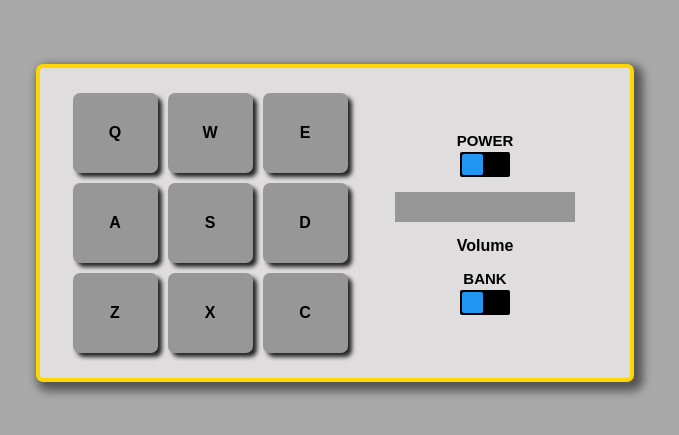
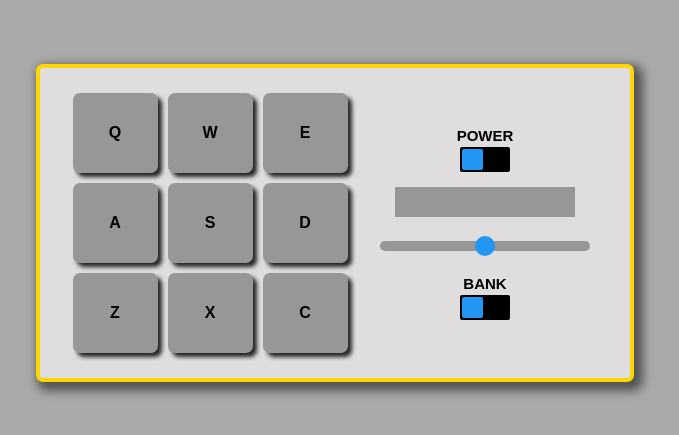
Before and after one commit to alewiahmed/drum-machine, a React (Create React App) app: page / in a window 1280 px wide. Shown: the part 177-612 px from the top of the page, without its empty margins (305-984 px from the left). Built offline with nearby package versions, Linux system fonts and the light colour scheme.

Commit message:
Added the volumeSlider input type.

```diff
--- a/src/App.css
+++ b/src/App.css
@@ -102,3 +102,62 @@
 .switch.on {
   justify-content: flex-end;
 }
+
+.range-slider {
+  width: 100%;
+  margin: 20px auto;
+}
+
+.range {
+  margin: 0;
+  padding: 0;
+  width: 100%;
+  height: 10px;
+  outline: none;
+  border-radius: 5px;
+  background: #979797;
+  -webkit-appearance: none;
+}
+.range::-webkit-slider-thumb {
+  width: 20px;
+  height: 20px;
+  cursor: pointer;
+  border-radius: 50%;
+  background: #2196f3;
+  -webkit-appearance: none;
+  transition: background 0.15s ease-in-out;
+}
+.range::-webkit-slider-thumb:hover {
+  background: #ffc107;
+}
+.range::-moz-range-thumb {
+  border: 0;
+  width: 20px;
+  height: 20px;
+  cursor: pointer;
+  border-radius: 50%;
+  background: #2196f3;
+  transition: background 0.15s ease-in-out;
+}
+.range::-moz-range-thumb:hover {
+  background: #ffc107;
+}
+.range:active::-moz-range-thumb {
+  background: #ffc107;
+}
+.range:active::-webkit-slider-thumb {
+  background: #ffc107;
+}
+.range:active::-webkit-slider-thumb {
+  box-shadow: 0 0 0 3px #fff, 0 0 0 6px #ffc107;
+}
+
+::-moz-range-track {
+  border: 0;
+  background: #979797;
+}
+
+input::-moz-focus-inner,
+input::-moz-focus-outer {
+  border: 0;
+}
--- a/src/App.js
+++ b/src/App.js
@@ -125,6 +125,7 @@
       kitType: 0,
       bank: false,
       power: false,
+      volumeLevel: 50,
       currentPad: null
     };
     this.audios = [];
@@ -181,22 +182,39 @@
     audio.play();
   };
 
+  handleSlider = e => {
+    this.setState({
+      volumeLevel: e.target.value
+    });
+  };
+
   render() {
+    let { volumeLevel } = this.state;
     return (
       <div className="App">
         <div id="drum-machine">
           <div className="drum-container">{this.showDrumPads()}</div>
           <div className="controllers">
             <SwitchButton
+              text="POWER"
               on={this.state.power}
-              text="POWER"
               onClick={this.togglePower}
             />
             <p id="display">{this.display()}</p>
-            <div>Volume</div>
+            <div className="range-slider">
+              <input
+                min="0"
+                step="1"
+                max="100"
+                type="range"
+                className="range"
+                value={volumeLevel}
+                onInput={this.handleSlider}
+              />
+            </div>
             <SwitchButton
+              text="BANK"
               on={this.state.bank}
-              text="BANK"
               onClick={this.toggleBank}
             />
           </div>
```
